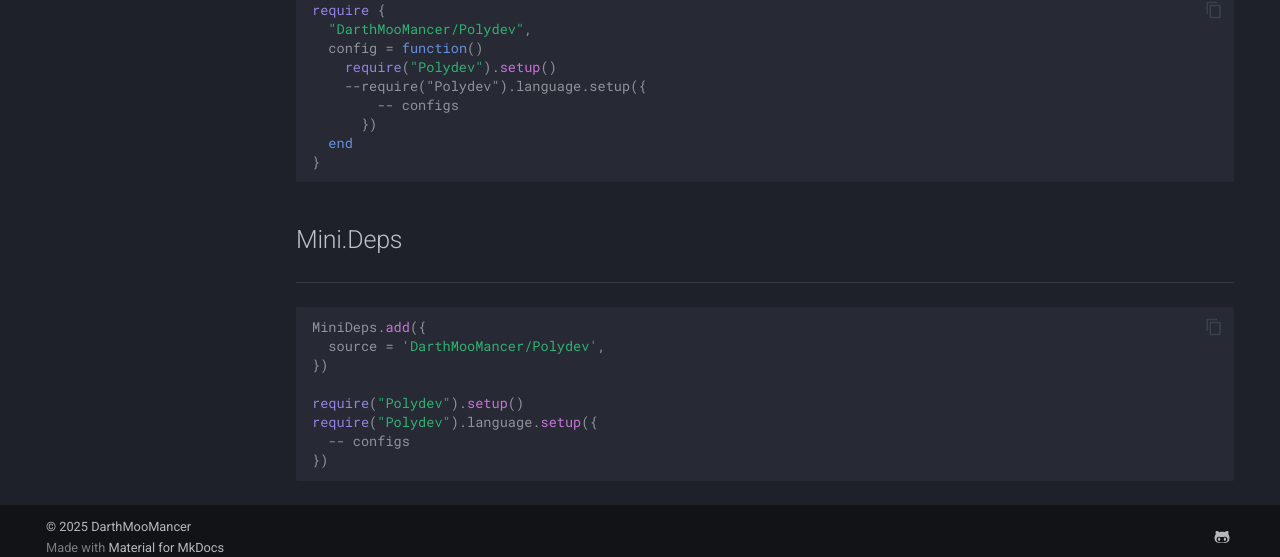
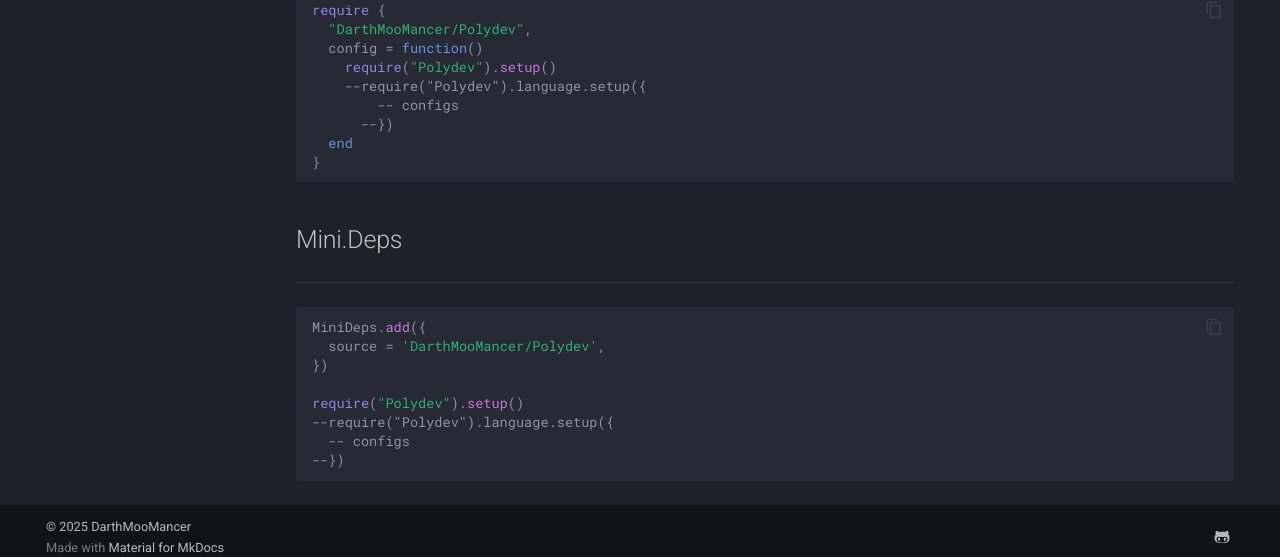
Before and after one commit to DarthMooMancer/Polydev, an MkDocs documentation site: the page built from docs/installation.md, in a window 1280 px wide and 958 px high. Shown: the part 388-945 px from the top of the window. Built offline with MkDocs 1.6.1 and Material for MkDocs 9.7.7, drawn with Linux system fonts in a browser that asks for light colours.

````diff
--- a/docs/installation.md
+++ b/docs/installation.md
@@ -11,7 +11,7 @@ require {
     require("Polydev").setup()
     --require("Polydev").language.setup({
         -- configs
-      })
+      --})
   end
 }
 ```
@@ -24,7 +24,7 @@ MiniDeps.add({
 })
 
 require("Polydev").setup()
-require("Polydev").language.setup({
+--require("Polydev").language.setup({
   -- configs
-})
+--})
 ```
````
